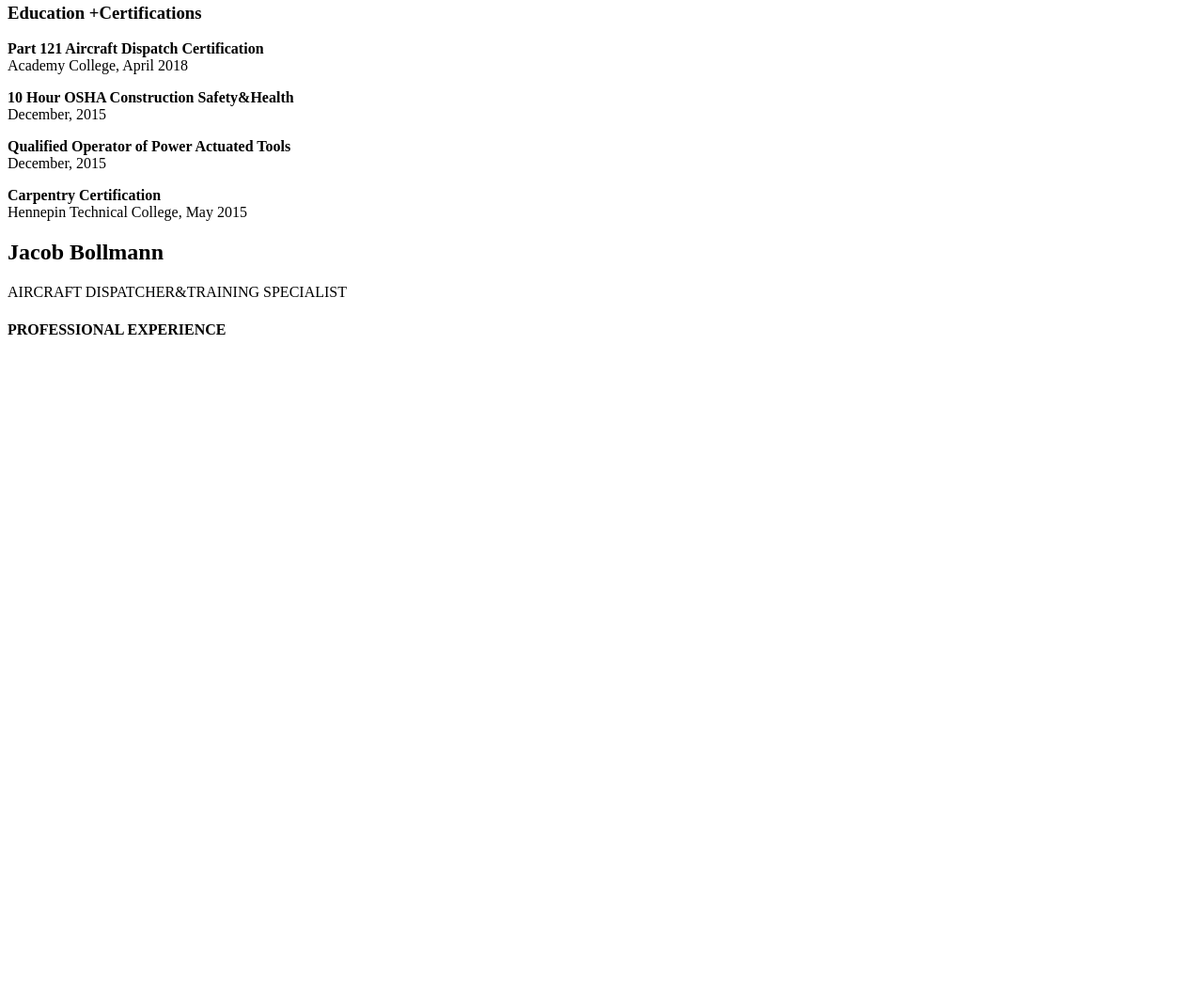
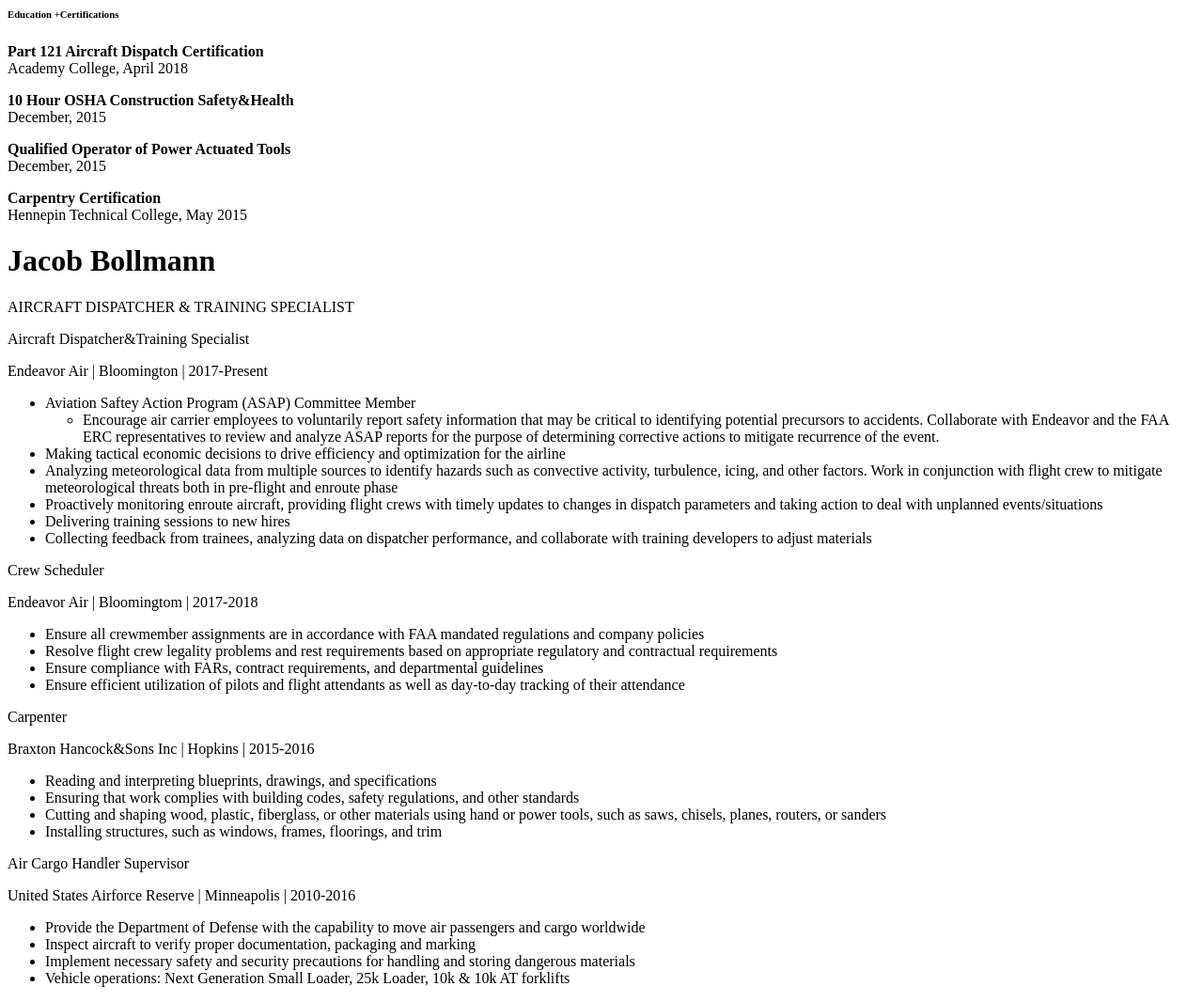
Before and after one commit to Jacobbollmann/Jacobbollmann.github.io, a plain HTML site: page index.html in a window 1280 px wide. Shown: the part 258-1324 px from the top of the page at 94% size. Before the commit the page ends 800 px from the top, so only its background shows below. Drawn offline with Linux system fonts and the light colour scheme.

Commit message:
Update index.html

```diff
--- a/index.html
+++ b/index.html
@@ -8,7 +8,7 @@
 </head>
 <body>
 <div class="container">
-   <section class="left-column">
+   <div class="left-column">
     <div class="contact">
       <p><i class="fa-solid fa-house"></i> Eagan, MN</p>
       <p><i class="fa-solid fa-envelope"></i> Jacob.bollmann@yahoo.com</p>
@@ -21,7 +21,7 @@
     </div>
 
     <div class="education">
-      <h3>Education <span>&#43;</span>Certifications</h6>
+      <h6>Education <span>&#43;</span>Certifications</h6>
       <p><b>Part 121 Aircraft Dispatch Certification</b>
          <br>Academy College, April 2018
       </p>
@@ -35,15 +35,58 @@
          <br>Hennepin Technical College, May 2015
       </p>
     </div>
-   </section>
+   </div>
 
-  <section class=right-column>
-    <div class="header">
-      <h1>Jacob Bollmann</h1>
-      <p>AIRCRAFT DISPATCHER<span>&#38;</span>TRAINING SPECIALIST</p>
+  <div class=right-column>
+      <div class="header">
+        <h1 class="name">Jacob Bollmann</h1>
+        <p class="title">AIRCRAFT DISPATCHER <span>&#38;</span> TRAINING SPECIALIST</p>
+      </div>
+    <div class=work>
+      <p class="job"> Aircraft Dispatcher<span>&#38;</span>Training Specialist</p>
+      <p class="date">Endeavor Air | Bloomington | 2017-Present</p>
+        <ul>
+          <li>Aviation Saftey Action Program (ASAP) Committee Member</li>
+          <ul>
+            <li>Encourage air carrier employees to voluntarily report safety information that may be critical to identifying potential precursors to accidents. Collaborate with Endeavor and the FAA ERC representatives to review and analyze ASAP reports for the purpose of determining corrective actions to mitigate recurrence of the event.</li>
+          </ul>
+          <li>Making tactical economic decisions to drive efficiency and optimization for the airline</li>
+          <li>Analyzing meteorological data from multiple sources to identify hazards such as convective activity, turbulence, icing, and other factors. Work in conjunction with flight crew to mitigate meteorological threats both in pre-flight and enroute phase</li>
+          <li>Proactively monitoring enroute aircraft, providing flight crews with timely updates to changes in dispatch parameters and taking action to deal with unplanned events/situations</li>
+          <li>Delivering training sessions to new hires</li>
+          <li>Collecting feedback from trainees, analyzing data on dispatcher performance, and collaborate with training developers to adjust materials</li>
+        </ul>
+
+      <p class="job">Crew Scheduler</p>
+      <p class="date">Endeavor Air | Bloomingtom | 2017-2018</p>
+       <ul>
+          <li>Ensure all crewmember assignments are in accordance with FAA mandated regulations and company policies</li>
+          <li>Resolve flight crew legality problems and rest requirements based on appropriate regulatory and contractual requirements</li>
+          <li>Ensure compliance with FARs, contract requirements, and departmental guidelines</li>
+          <li>Ensure efficient utilization of pilots and flight attendants as well as day-to-day tracking of their attendance</li>
+        </ul>
+
+      <p class="job">Carpenter</p>
+      <p class="date">Braxton Hancock<span>&#38;</span>Sons Inc | Hopkins | 2015-2016</p>
+        <ul>
+          <li>Reading and interpreting blueprints, drawings, and specifications</li>
+          <li>Ensuring that work complies with building codes, safety regulations, and other standards</li>
+          <li>Cutting and shaping wood, plastic, fiberglass, or other materials using hand or power tools, such as saws, chisels, planes, routers, or sanders</li>
+          <li>Installing structures, such as windows, frames, floorings, and trim</li>
+        </ul>
+
+      <p class="job">Air Cargo Handler Supervisor</p>
+      <p class="date">United States Airforce Reserve | Minneapolis | 2010-2016</p>
+        <ul>
+          <li>Provide the Department of Defense with the capability to move air passengers and cargo worldwide</li>
+          <li>Inspect aircraft to verify proper documentation, packaging and marking</li>
+          <li>Implement necessary safety and security precautions for handling and storing dangerous materials</li>
+          <li>Vehicle operations: Next Generation Small Loader, 25k Loader, 10k <span>&#38;</span> 10k AT forklifts</li>
+        </ul>
+
     </div>
-      <h4><b>PROFESSIONAL EXPERIENCE</b></h6>
 
-  </section>
+  </div>
   </div>
 </body>
+</html>
```
